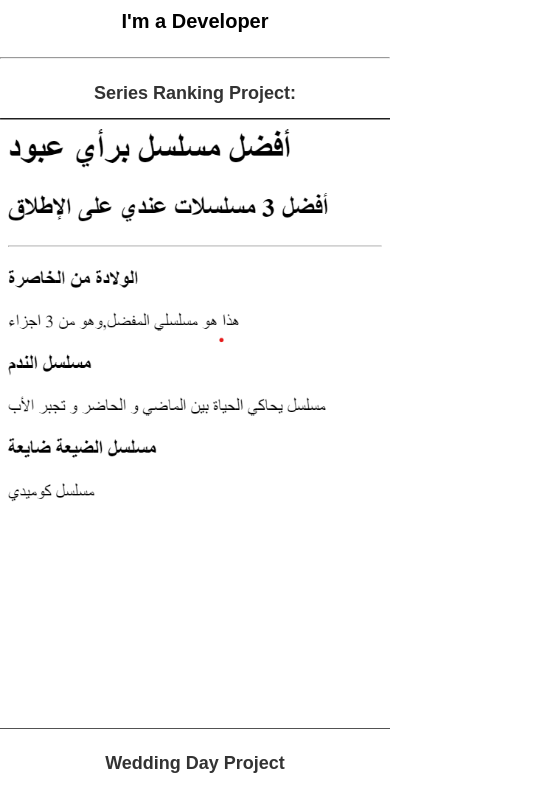
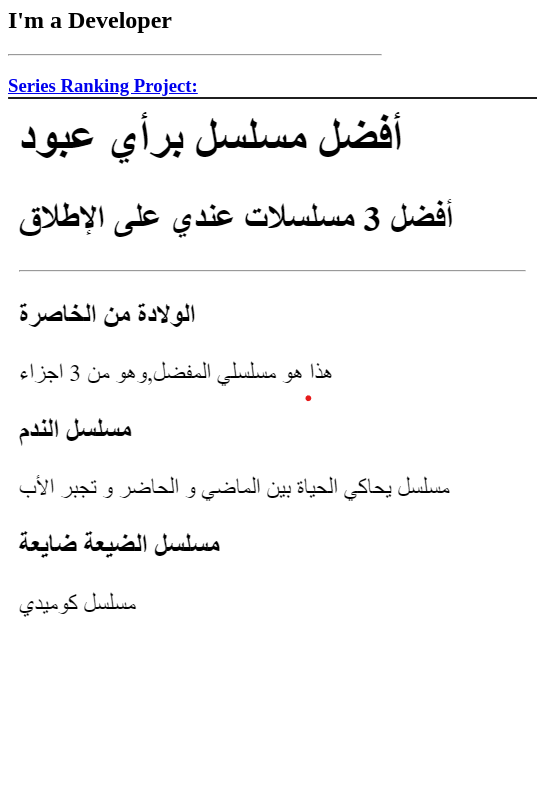
Before and after one commit to aboodalremsh/html-portfolio, a plain HTML site: page index.html in a window 390 px wide. Shown: the part 73-860 px from the top of the page, 537 px wide, since content can reach past the window. Drawn offline with Linux system fonts and the light colour scheme.

Commit message:
Update index.html

```diff
--- a/index.html
+++ b/index.html
@@ -4,55 +4,6 @@
     <meta charset="UTF-8" />
     <meta name="viewport" content="width=device-width, initial-scale=1.0" />
     <title>Alremsh Website</title>
-    <style>
-      /* General styles */
-      body {
-        margin: 0;
-        padding: 0;
-        font-family: Arial, sans-serif;
-        line-height: 1.6;
-      }
-
-      h1, h2, h3, h4 {
-        text-align: center;
-        margin: 20px 0;
-      }
-
-      a {
-        text-decoration: none;
-        color: #333;
-      }
-
-      a:hover {
-        text-decoration: underline;
-      }
-
-      img {
-        max-width: 100%;
-        height: auto;
-        display: block;
-        margin: 10px auto;
-      }
-
-      /* Responsive font sizes */
-      @media (max-width: 600px) {
-        h1 {
-          font-size: 24px;
-        }
-
-        h2 {
-          font-size: 20px;
-        }
-
-        h3 {
-          font-size: 18px;
-        }
-
-        h4 {
-          font-size: 16px;
-        }
-      }
-    </style>
   </head>
   <body>
     <h1>Abood Alremsh's Portfolio</h1>
```
